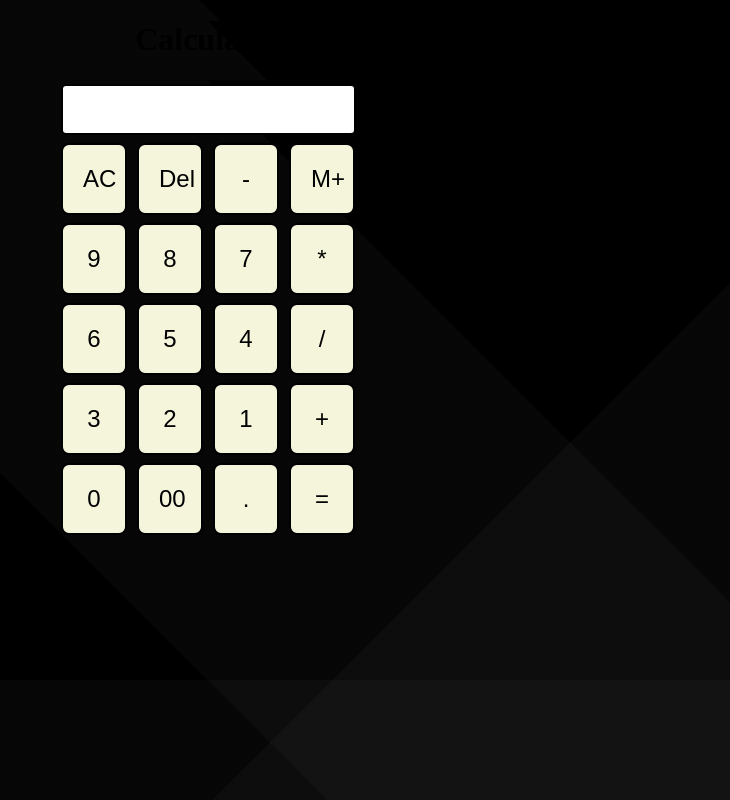
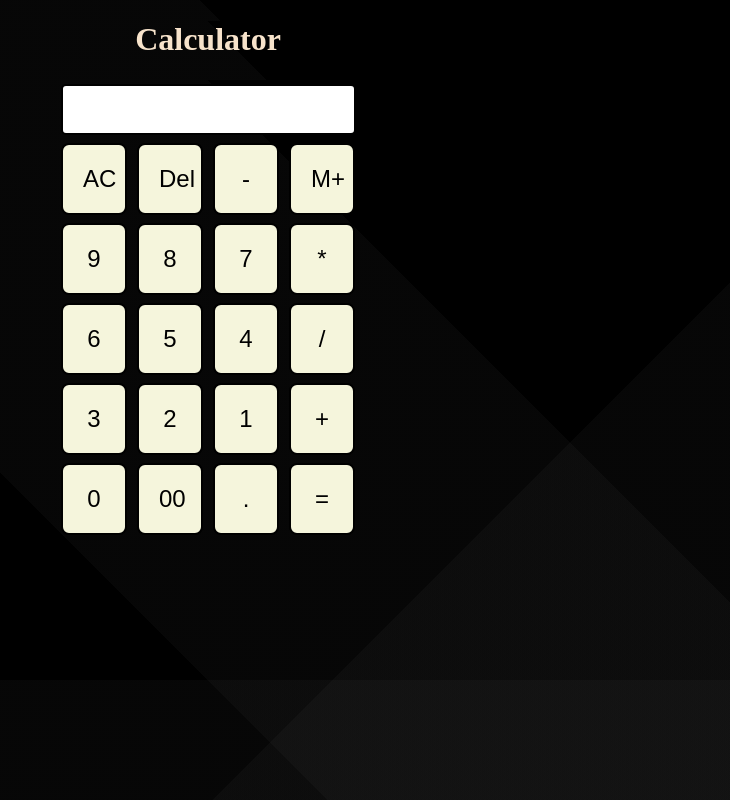
Before and after one commit to kNkyDv039/calculator, a plain HTML site: page index.html in a window 1280 px wide. Shown: the top 800 px of the page, without its empty margins (550-1280 px from the left). Drawn offline with Linux system fonts and the light colour scheme.

Commit message:
Update style.css

```diff
--- a/style.css
+++ b/style.css
@@ -4,6 +4,9 @@ html,body{
     background-image: linear-gradient(45deg, transparent 0%, transparent 46%,rgba(114, 114, 114,0.06) 46%, rgba(114, 114, 114,0.06) 70%,transparent 70%, transparent 100%),linear-gradient(135deg, transparent 0%, transparent 59%,rgba(114, 114, 114,0.06) 59%, rgba(114, 114, 114,0.06) 91%,transparent 91%, transparent 100%),linear-gradient(0deg, transparent 0%, transparent 15%,rgba(114, 114, 114,0.06) 15%, rgba(114, 114, 114,0.06) 40%,transparent 40%, transparent 100%),linear-gradient(90deg, rgb(0,0,0),rgb(0,0,0));
     height: 1000px;
     width: 1500px;
+}
+.text-center{
+    color: rgb(247, 227, 203);
 }
 .button{
     font-size: 24px;
```
